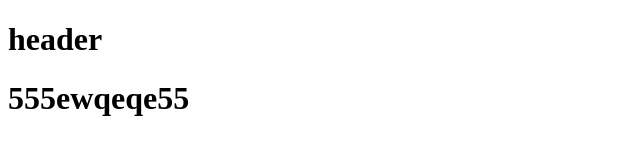
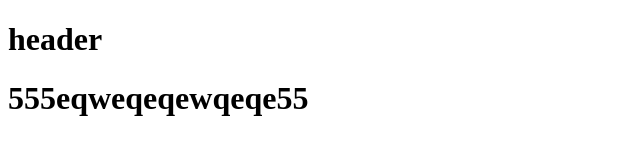
Before and after one commit to Brucenigel/test-pr-review-v2, a plain HTML site: page index.html in a window 1280 px wide. Shown: the whole page, without its empty margins (0-640 px from the left). Drawn offline with Linux system fonts and the light colour scheme.

Commit message:
eqweqewqe

```diff
--- a/index.html
+++ b/index.html
@@ -8,6 +8,6 @@
 
   <body>
     <h1>header</h1>
-    <h1>555ewqeqe55</h1>
+    <h1>555eqweqeqewqeqe55</h1>
   </body>
 </html>
```
